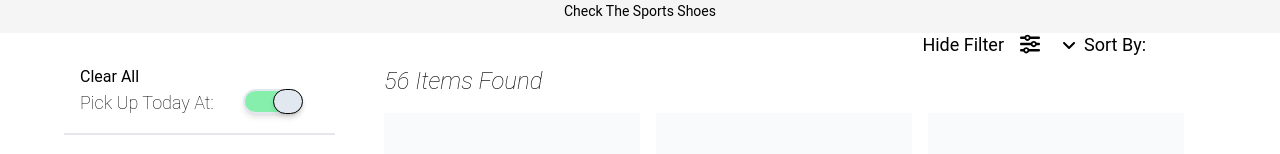
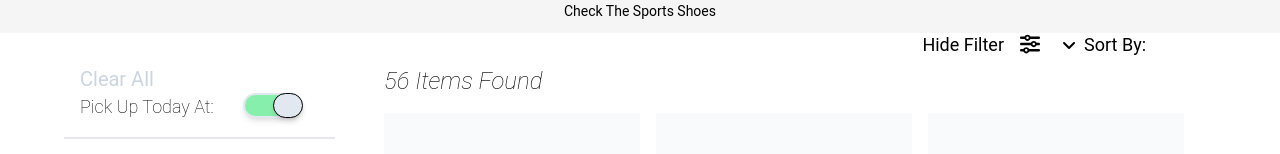
Before and after one commit to mSharifHub/e-commerce, a React (Create React App) app: page / in a window 1280 px wide. Both pictures are taken after a click on the element 273 px from the left and 239 px from the top of the page. Shown: the part 161-315 px from the top of the page. Built offline with nearby package versions, Linux system fonts and the light colour scheme.

Commit message:
#1.7 added style to clear

```diff
--- a/src/components/filter/Filter.jsx
+++ b/src/components/filter/Filter.jsx
@@ -28,14 +28,14 @@ export function Filter() {
   };
 
   return (
-    <div className="flex flex-col ">
+    <div className="relative flex flex-col ">
       {/* clear all filters button */}
 
       {isFilterActive && (
         <button
           type="button"
           onClick={handleRemoveFilters}
-          className=" flex justify-start mx-4 capitalize"
+          className=" flex justify-start mx-4 capitalize cursor-pointer transition-colors duration-75 text-slate-300 text-xl hover:text-slate-900"
         >
           clear all
         </button>
```
